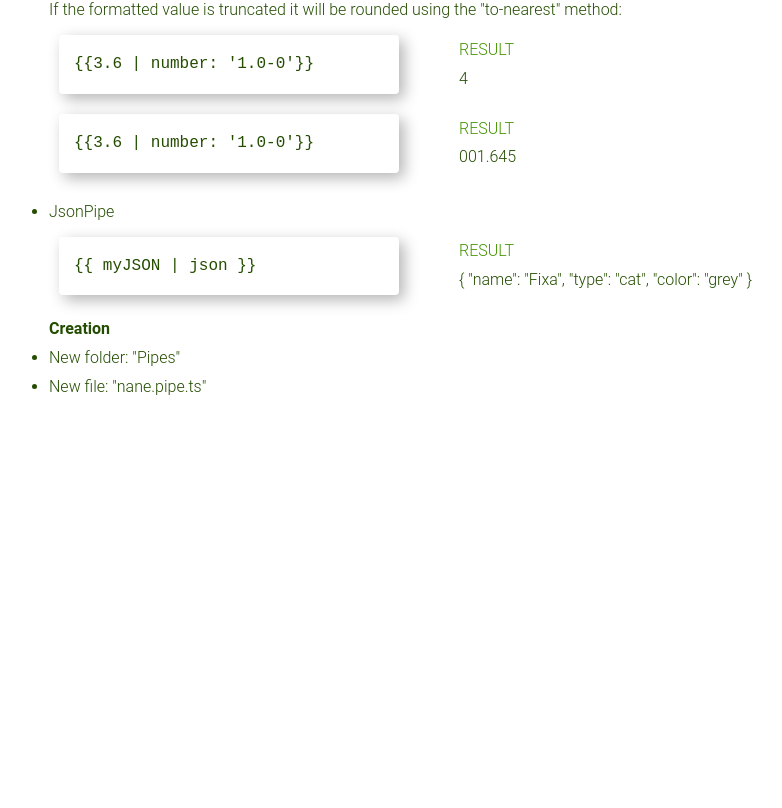
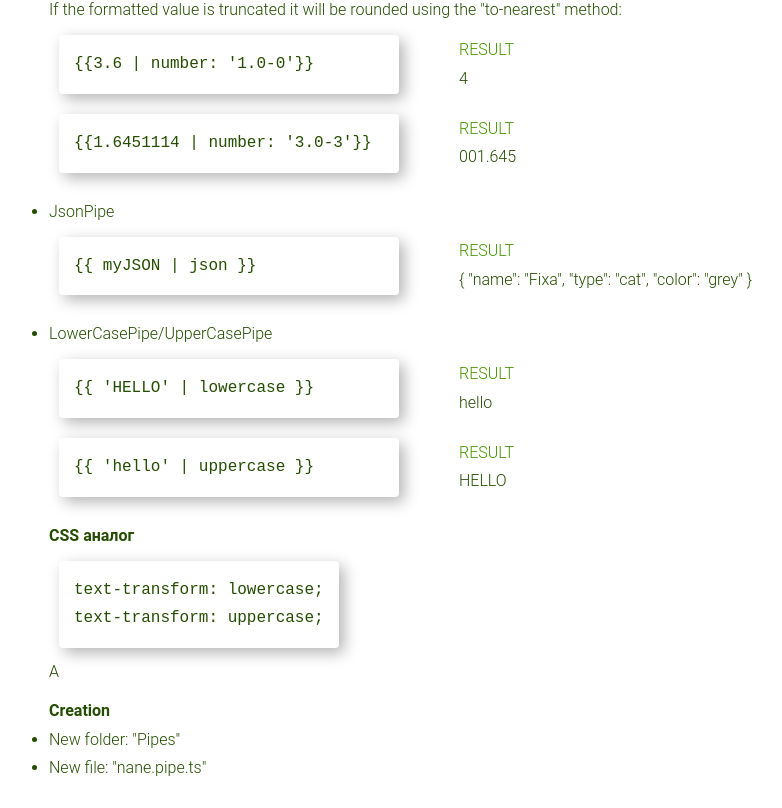
Before and after one commit to MaryAnzh/Preparing-for-the-interview, an Angular app: page /angular-pipes in a window 1280 px wide. Shown: the part 1046-1854 px from the top of the page, without its empty margins (26-808 px from the left). Before the commit the page ends 1473 px from the top, so only its background shows below. Built offline with nearby package versions, Linux system fonts and the light colour scheme.

Commit message:
feat: add angular pipes info

```diff
--- a/src/app/core/pages/angular/pipes/pipes.component.html
+++ b/src/app/core/pages/angular/pipes/pipes.component.html
@@ -18,7 +18,8 @@
       </a>
     </li>
     <li>
-      <a href="https://codecraft.tv/courses/angular/pipes/built-in-pipes/#_decimalpipe">
+      <a
+        href="https://codecraft.tv/courses/angular/pipes/built-in-pipes/#_decimalpipe">
         Built-In Pipes
       </a>
     </li>
@@ -125,7 +126,7 @@
       </div>
       <div class="pipes__built-In-pipes__list__sample">
         <div class="code">
-          <pre><code>{{codes[4]}}</code></pre>
+          <pre><code>{{codes[5]}}</code></pre>
         </div>
         <div class="pipes__built-In-pipes__list__sample__result">
           <p>Result</p>
@@ -149,6 +150,38 @@
         </div>
       </div>
     </li>
+
+    <!-- LowerCasePipe/UpperCasePipe -->
+    <li class="pipes__built-In-pipes__list">
+      <p>LowerCasePipe/UpperCasePipe</p>
+
+      <div class="pipes__built-In-pipes__list__sample">
+        <div class="code">
+          <pre><code>{{codes[7]}}</code></pre>
+        </div>
+
+        <div class="pipes__built-In-pipes__list__sample__result">
+          <p>Result</p>
+          {{ 'HELLO' | lowercase }}
+        </div>
+      </div>
+      <div class="pipes__built-In-pipes__list__sample">
+        <div class="code">
+          <pre><code>{{codes[8]}}</code></pre>
+        </div>
+
+        <div class="pipes__built-In-pipes__list__sample__result">
+          <p>Result</p>
+          {{ 'hello' | uppercase }}
+        </div>
+      </div>
+
+      <p style="font-weight: bold; margin-top: 15px;">CSS аналог</p>
+      <div class="code">
+        <pre><code>{{"text-transform: lowercase;
+text-transform: uppercase;"}}</code></pre>
+      </div>А
+    </li>
   </ul>
 
   <ul class="pipes__pipes-creation">
--- a/src/app/core/pages/angular/pipes/pipes.component.scss
+++ b/src/app/core/pages/angular/pipes/pipes.component.scss
@@ -18,6 +18,7 @@
     &__built-In-pipes {
       margin-top: 10px;
       list-style: disc;
+
 
       &__title {
         font-weight: bold;
--- a/src/app/core/pages/angular/pipes/pipes.component.ts
+++ b/src/app/core/pages/angular/pipes/pipes.component.ts
@@ -23,7 +23,9 @@ export class PipesComponent {
     `{{ date | date: 'EEE, MMM d, y'}}`,
     `{{3.6 | number: '1.0-0'}}`,
     `{{1.6451114 | number: '3.0-3'}}`,
-    `{{ myJSON | json }}`
+    `{{ myJSON | json }}`,
+    `{{ 'HELLO' | lowercase }}`,
+    `{{ 'hello' | uppercase }}`
   ];
 
   public myJSON = JSON.parse(`{
```
